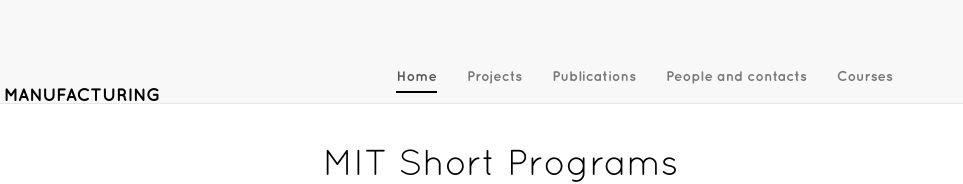
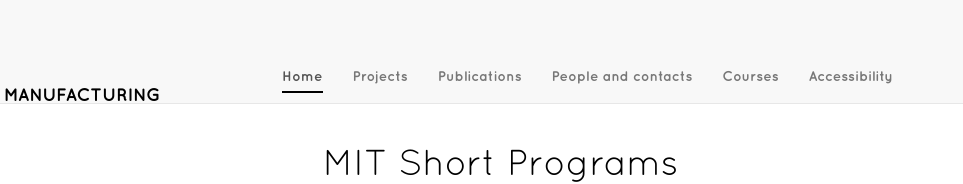
Before and after one commit to lauravhf/EBM, a website: page index.html in a window 1280 px wide. Shown: the top 184 px of the page, 317-1280 px from the left. Drawn offline with nearby package versions, Linux system fonts and the light colour scheme.

Commit message:
Update index.html

```diff
--- a/index.html
+++ b/index.html
@@ -54,7 +54,8 @@
              <li><a href="publications.htm">Publications</a></li>
             <li><a href="people.htm">People and contacts</a></li>
              <li><a href="courses.htm">Courses</a></li>
-          </ul>
+            <li><a href="http://accessibility.mit.edu/">Accessibility</a></li>
+         </ul>
         </div><!--/.nav-collapse -->
       </div>
     </div>
```
